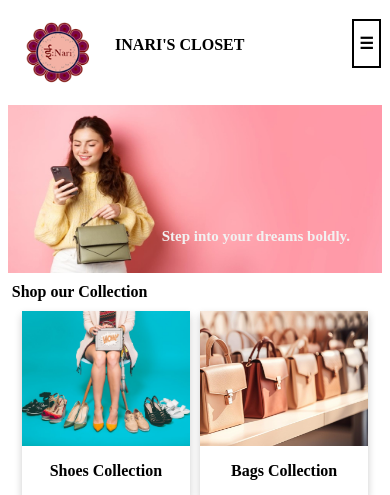
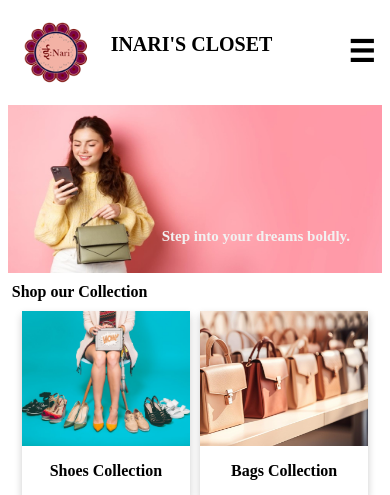
Before and after one commit to sanzay83/onlineStore, a PHP site: page / in a window 390 px wide. Shown: the top 495 px of the page. Run offline with PHP 8.4, Linux system fonts and the light colour scheme; some web fonts are replaced.

Commit message:
hamburger size update

```diff
--- a/JScripts/header.js
+++ b/JScripts/header.js
@@ -50,7 +50,7 @@ function header() {
           </div>
           <div style="flex-grow: 1">
             <div class="small-screen-menu dropdown">
-              <a onclick="mobFunction()">☰</a>
+              <a id="hamburger" onclick="mobFunction()">☰</a>
               <div id="mobile-content" class="dropdown-content">
                 <a onclick="HomeContent('true')">Home</a>
                 <a onclick="ShoesContent()">Shoes</a>
--- a/styles/header.css
+++ b/styles/header.css
@@ -2,6 +2,7 @@
   text-align: left;
   display: block;
   padding: 8px;
+  font-size: 20px;
 }
 
 ul {
@@ -23,7 +24,7 @@ li:hover {
 li a {
   display: block;
   padding: 8px;
-  font-size: 16px;
+  font-size: 20px;
 }
 
 .follow-item {
@@ -84,9 +85,11 @@ li a {
 }
 
 .small-screen-menu {
-  border: solid 2px black;
-  margin: 0 35%;
-  padding: 5px;
+  padding-top: 15px;
+}
+
+#hamburger {
+  font-size: 30px;
 }
 
 @media only screen and (min-width: 768px) {
```
